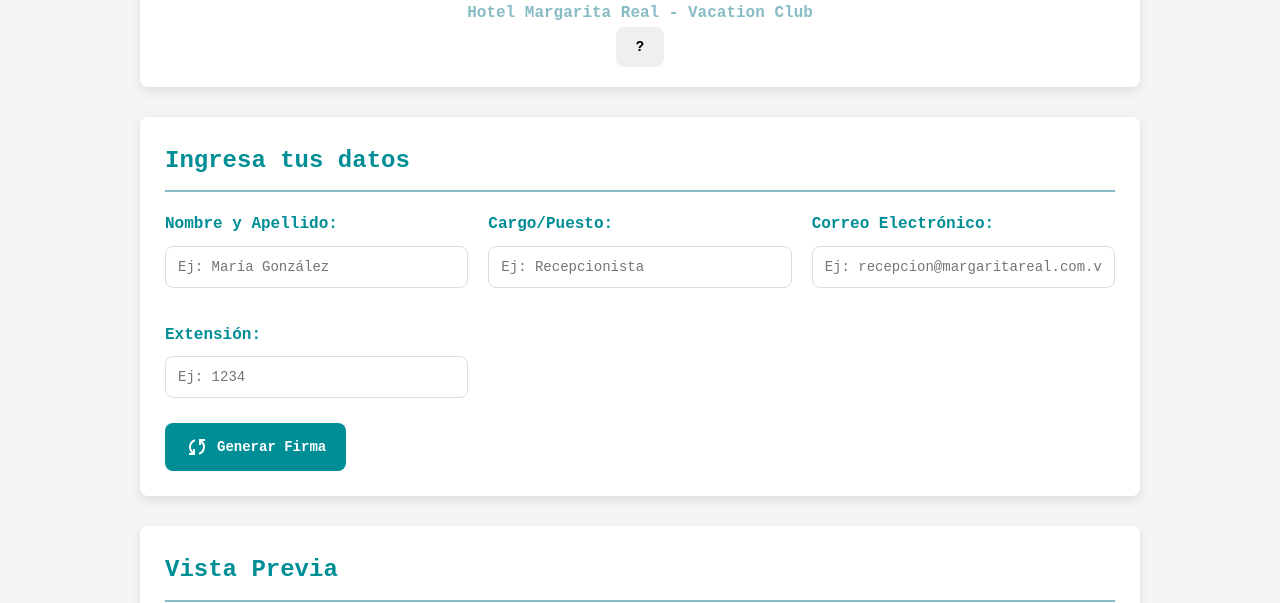
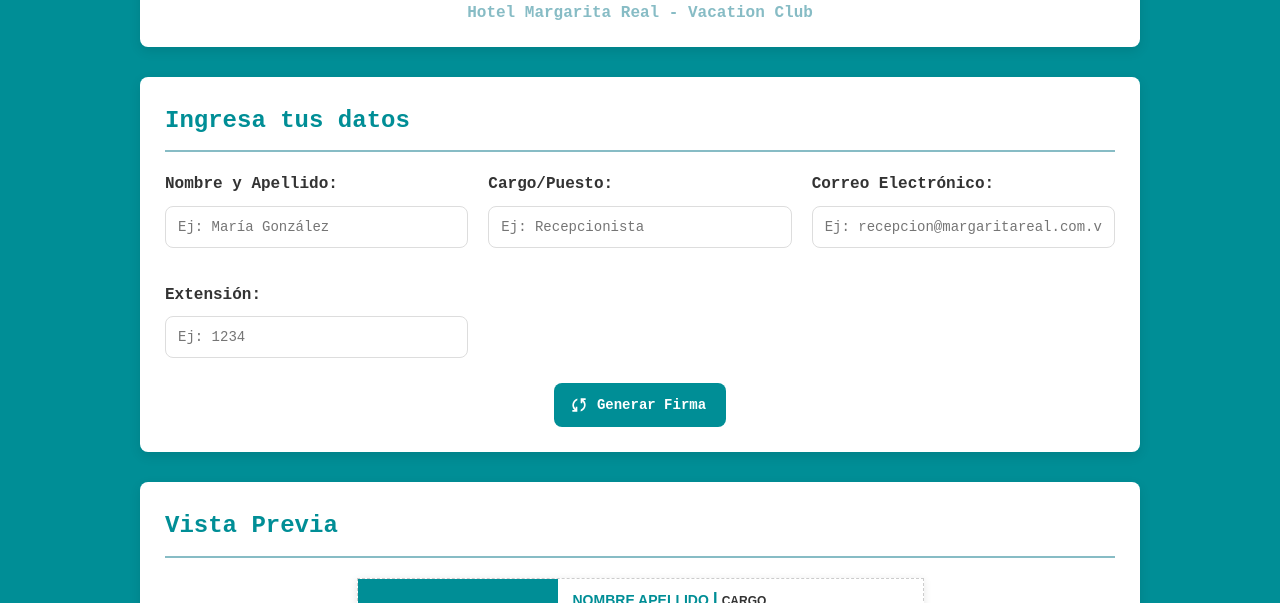
Before and after one commit to Jozexo/Firmas-HMR, a plain HTML site: page index.html in a window 1280 px wide. Shown: the part 95-698 px from the top of the page. Drawn offline with Linux system fonts and the light colour scheme; a web font is replaced by a local one.

Commit message:
add buttom styles

```diff
--- a/css/styles.css
+++ b/css/styles.css
@@ -19,6 +19,7 @@
     --logo-bg-color: #008e96;
     --text-color: #333;
     --text-color2: #6a696e;
+    --text-color-black: #000000;
     --light-gray: #f5f5f5;
     --border-radius: 8px;
     --box-shadow: 0 4px 12px rgba(0, 0, 0, 0.1);
@@ -33,7 +34,7 @@
 body {
     line-height: 1.6;
     color: var(--text-color);
-    background-color: var(--light-gray);
+    background-color: var(--logo-bg-color);
     padding: 20px;
     min-height: 100vh;
     display: flex;
@@ -67,6 +68,29 @@
 header p {
     color: var(--secondary-color);
     font-weight: bold;
+}
+
+.btn-ayuda {
+    position: absolute;
+    top: 20px;
+    right: 20px;
+    width: 30px;
+    height: 30px;
+    border-radius: 50%;
+    background-color: var(--primary-color);
+    color: white;
+    border: none;
+    font-weight: bold;
+    cursor: pointer;
+    display: flex;
+    align-items: center;
+    justify-content: center;
+    font-size: 16px;
+}
+
+.btn-ayuda:hover {
+    background-color: var(--secondary-color);
+    transform: scale(1.1);
 }
 
 main {
@@ -105,7 +129,7 @@
     display: block;
     margin-bottom: 8px;
     font-weight: bold;
-    color: var(--primary-color);
+    color: var(--text-color);
 }
 
 .form-group input, .form-group select {
@@ -142,10 +166,24 @@
     cursor: not-allowed;
 }
 
+.icono-btn {
+    width: 20px; /* Ajusta el tamaño según tu icono */
+    height: 20px;
+    object-fit: contain;
+}
+
 .btn-generar {
     background-color: var(--primary-color);
     color: white;
-    margin-top: 10px;
+    margin: 10px auto 0 auto;
+    display: block;
+    min-width: 150px;
+    padding: 12px 20px 12px 15px;
+    display: flex;
+    align-items: center;
+    gap: 8px;
+    width: fit-content;
+
 }
 
 .btn-generar:hover:not(:disabled) {
@@ -241,6 +279,11 @@
     font-size: 14px;
     color: var(--primary-color);
     text-transform: uppercase;
+}
+
+.barra-nombrecargo {
+    color: var(--primary-color);
+    font-size: 18px;
 }
 
 .firma-cargo {
@@ -368,17 +411,24 @@
     display: inline-block;
 }
 
-/* Loading spinner */
+/* Spinners de carga */
 .spinner {
     display: inline-block;
     width: 16px;
     height: 16px;
-    border: 2px solid rgba(255,255,255,0.3);
+    border: 2px solid rgba(255, 255, 255, 0.3);
     border-radius: 50%;
     border-top-color: #fff;
     animation: spin 1s ease-in-out infinite;
+    margin-right: 8px;
 }
 
 @keyframes spin {
     to { transform: rotate(360deg); }
 }
+
+.btn-generar:disabled,
+.btn-descargar:disabled {
+    opacity: 0.7;
+    cursor: not-allowed;
+}
```
